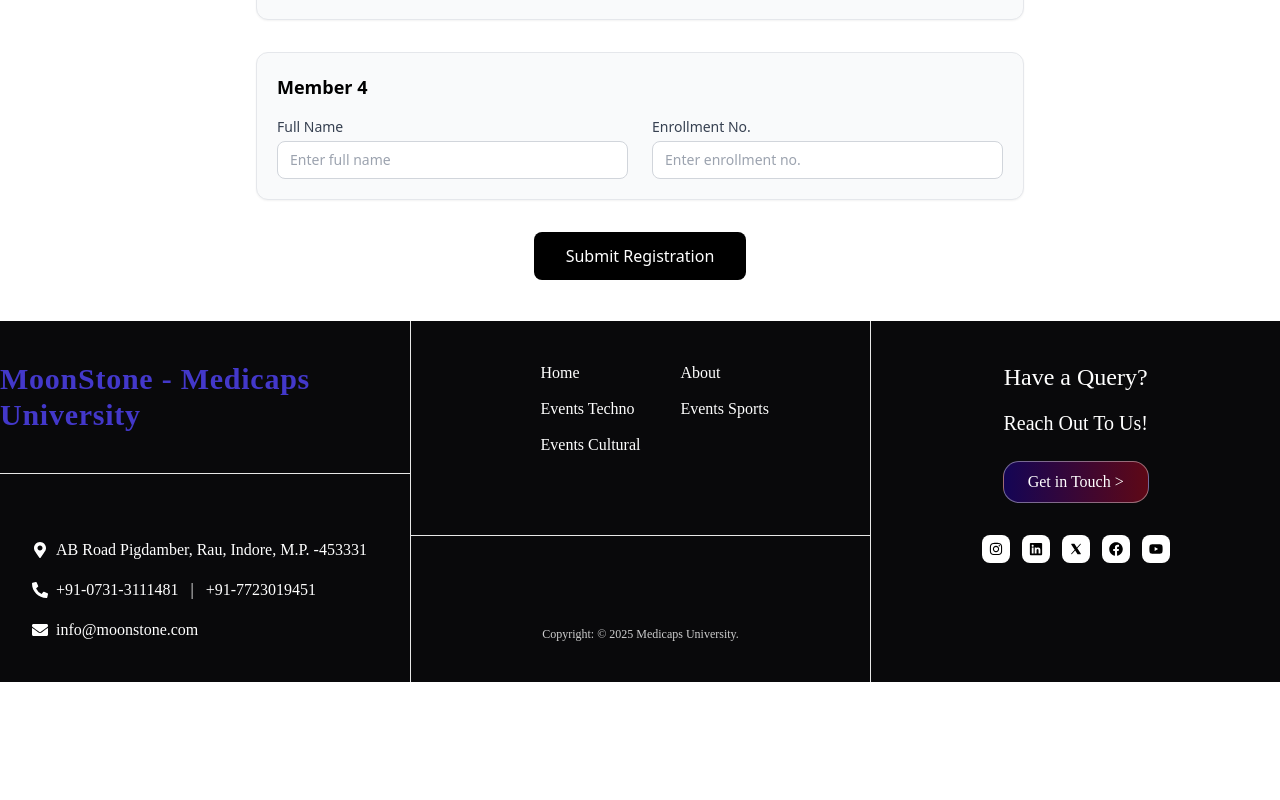
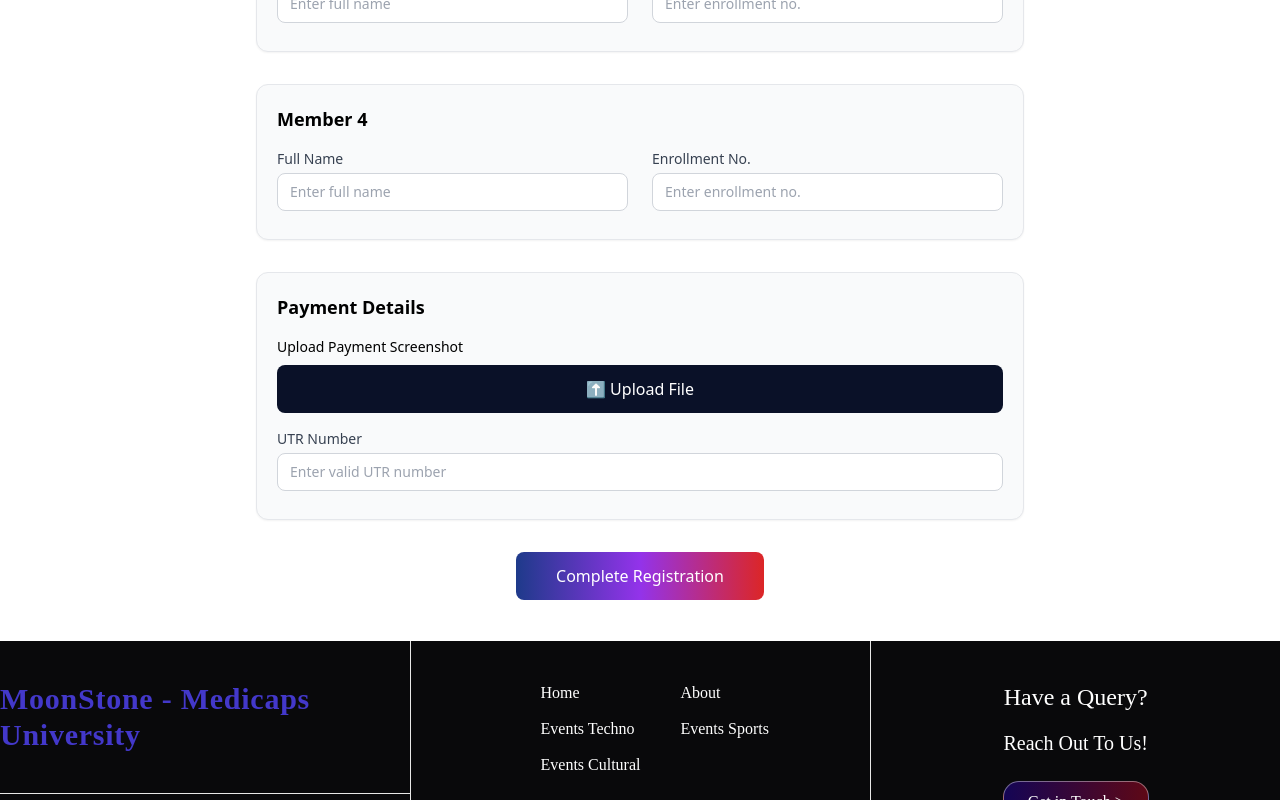
Before and after one commit to StudentDeveloperCommunity/MoonstoneFrontend, a React (Vite) app: page /registration in a window 1280 px wide. Shown: the part 982-1782 px from the top of the page. Before the commit the page ends 1664 px from the top, so only its background shows below. Built offline with nearby package versions, Linux system fonts and the light colour scheme.

Commit message:
Changes in  Registration Page

```diff
--- a/src/pages/Registration.jsx
+++ b/src/pages/Registration.jsx
@@ -13,12 +13,14 @@ export default function EventRegistration() {
     m3Enroll: "",
     m4Name: "",
     m4Enroll: "",
+    utrNumber: "",
   });
 
+  const [paymentFile, setPaymentFile] = useState(null);
   const [errors, setErrors] = useState({});
 
   const emailRegex = /^[^\s@]+@[^\s@]+\.[^\s@]{2,}$/i;
-  const phoneRegex = /^[6-9]\d{9}$/; // Indian mobile: starts with 6-9, 10 digits total
+  const phoneRegex = /^[6-9]\d{9}$/;
 
   const setField = (key, val) => {
     setForm((prev) => ({ ...prev, [key]: val }));
@@ -26,46 +28,66 @@ export default function EventRegistration() {
 
   const onChange = (key) => (e) => {
     let val = e.target.value;
+
     if (key === "leadPhone") {
-      // keep digits only and cap to 10
       val = val.replace(/\D/g, "").slice(0, 10);
     }
     if (key.endsWith("Name")) {
-      // enforce max 20 characters for any name field
       val = val.slice(0, 20);
     }
+
     setField(key, val);
   };
 
+  /** --------------- FILE VALIDATION (1 MB LIMIT) ----------------- */
+  const handleFileUpload = (e) => {
+    const file = e.target.files[0];
+
+    if (!file) return;
+
+    if (file.size > 1 * 1024 * 1024) {
+      setErrors((prev) => ({
+        ...prev,
+        paymentFile: "File must be less than 1 MB",
+      }));
+      setPaymentFile(null);
+      return;
+    }
+
+    setErrors((prev) => ({ ...prev, paymentFile: null }));
+    setPaymentFile(file);
+  };
+
+  /** ------------------------ VALIDATIONS ------------------------- */
   const validate = () => {
     const e = {};
 
-    // Lead name: required and <= 20
     if (!form.leadName.trim()) e.leadName = "Name is required";
     else if (form.leadName.trim().length > 20) e.leadName = "Max 20 characters";
 
-    // Optional member names: if provided, must be <= 20
     ["m2Name", "m3Name", "m4Name"].forEach((k) => {
       if (form[k] && form[k].trim().length > 20) e[k] = "Max 20 characters";
     });
 
-    // Email required + format
     if (!form.leadEmail.trim()) e.leadEmail = "Email is required";
     else if (!emailRegex.test(form.leadEmail)) e.leadEmail = "Invalid email address";
 
-    // Phone required + 10 digits
     if (!form.leadPhone.trim()) e.leadPhone = "Phone is required";
-    else if (!phoneRegex.test(form.leadPhone)) e.leadPhone = "Enter valid Indian mobile (starts with 6-9)";
+    else if (!phoneRegex.test(form.leadPhone)) e.leadPhone = "Enter valid Indian mobile";
+
+    if (!paymentFile) e.paymentFile = "Payment screenshot required";
+
+    if (!form.utrNumber.trim()) e.utrNumber = "UTR number required";
 
     setErrors(e);
     return Object.keys(e).length === 0;
   };
 
   const onSubmit = (e) => {
-    if (e && e.preventDefault) e.preventDefault();
+    e.preventDefault();
     if (!validate()) return;
-    // Success path: you can integrate API here
-    alert("Registration validated successfully");
+
+    alert("Registration validated successfully with payment details");
   };
 
   return (
@@ -95,7 +117,7 @@ export default function EventRegistration() {
       </div>
 
       {/* Form Sections */}
-      <div className="w-full max-w-3xl mt-10 flex flex-col gap-8">
+      <form className="w-full max-w-3xl mt-10 flex flex-col gap-8">
 
         {/* Team Lead */}
         <FormSection title="Team Lead">
@@ -131,18 +153,61 @@ export default function EventRegistration() {
           </div>
         </FormSection>
 
-        {/* Submit Button */}
+        {/* -------------- PAYMENT SECTION ---------------- */}
+        <FormSection title="Payment Details">
+
+          <p className="text-sm font-medium mb-2">Upload Payment Screenshot</p>
+
+          <label className="w-full bg-[#0A1128] text-white py-3 rounded-lg flex justify-center items-center gap-3 cursor-pointer hover:opacity-90 transition">
+            <span>⬆ Upload File</span>
+            <input
+              type="file"
+              accept="image/*"
+              className="hidden"
+              onChange={handleFileUpload}
+            />
+          </label>
+
+          {errors.paymentFile && (
+            <p className="text-red-600 text-xs mt-1">{errors.paymentFile}</p>
+          )}
+
+          {paymentFile && (
+            <p className="text-xs mt-2 text-green-600">
+              File selected: {paymentFile.name}
+            </p>
+          )}
+
+          <div className="mt-4">
+            <Input
+              label="UTR Number"
+              name="utrNumber"
+              placeholder="Enter valid UTR number"
+              value={form.utrNumber}
+              onChange={onChange("utrNumber")}
+              error={errors.utrNumber}
+            />
+          </div>
+        </FormSection>
+
+        {/* Submit */}
         <div className="w-full flex justify-center">
-          <button type="button" onClick={onSubmit} className="px-8 py-3 bg-black text-white rounded-lg font-medium hover:bg-gray-800 transition">
-            Submit Registration
+          <button
+            type="submit"
+            onClick={onSubmit}
+            className="px-10 py-3 rounded-lg text-white font-medium
+            bg-gradient-to-r from-blue-900 via-purple-600 to-red-600
+            hover:opacity-90 transition"
+          >
+            Complete Registration
           </button>
         </div>
-      </div>
+      </form>
     </div>
   );
 }
 
-/* ---------------------- Reusable Components ---------------------- */
+/* ------------------------------------------------------ */
 
 function Detail({ label, value }) {
   return (
@@ -164,7 +229,7 @@ function FormSection({ title, children }) {
 
 function Input({ label, placeholder, required, type = "text", name, value, onChange, maxLength, error }) {
   return (
-    <div className="flex flex-col gap-1">
+    <div className="flex flex-col gap-1 mb-2">
       <label className="text-sm text-gray-700">
         {label} {required && <span className="text-red-500">*</span>}
       </label>
@@ -175,8 +240,8 @@ function Input({ label, placeholder, required, type = "text", name, value, onCha
         type={type}
         placeholder={placeholder}
         maxLength={maxLength}
-        className="w-full px-3 py-2 bg-white border border-gray-300 rounded-lg
-                  text-sm focus:ring-2 focus:ring-black focus:outline-none"
+        className="w-full px-3 py-2 bg-white border border-gray-300 rounded-lg text-sm
+        focus:ring-2 focus:ring-black focus:outline-none"
       />
       {error && <span className="text-xs text-red-600">{error}</span>}
     </div>
```
